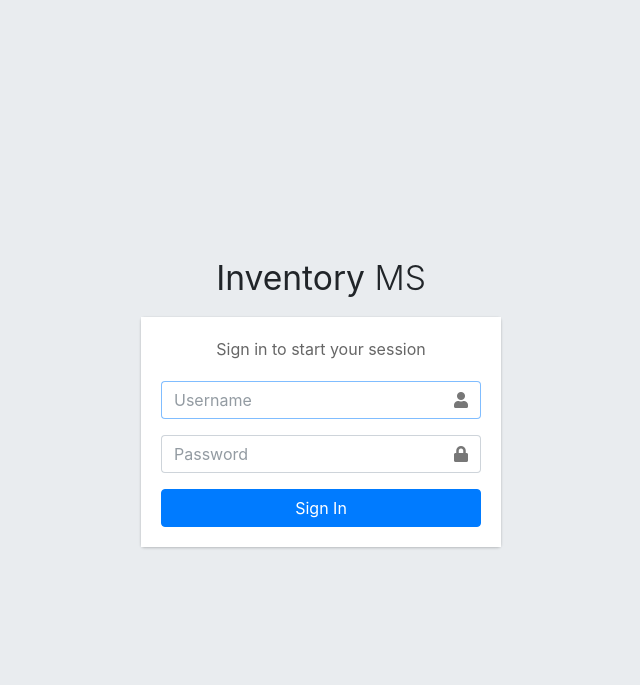
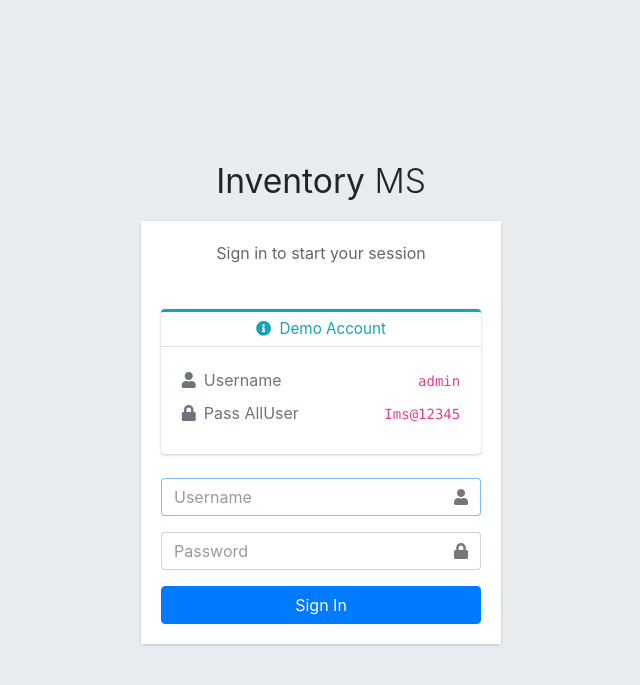
Before and after one commit to ChhomVireak/InventoryManagementSystem, a Django app: page /login/ in a window 1280 px wide. Shown: the top 685 px of the page, without its empty margins (319-959 px from the left). Run offline with Django 5.2, Linux system fonts and the light colour scheme; some libraries are stand-ins or nearby versions.

Commit message:
Prepare for deploy

```diff
--- a/app_backend/templates/pages/auth/login.html
+++ b/app_backend/templates/pages/auth/login.html
@@ -1,7 +1,8 @@
 {% load static %}<!DOCTYPE html>
 <html lang="en">
 <head>
-    <meta charset="utf-8"><meta name="viewport" content="width=device-width, initial-scale=1">
+    <meta charset="utf-8">
+    <meta name="viewport" content="width=device-width, initial-scale=1">
     <title>IMS | Log in</title>
     <link rel="stylesheet" href="{% static 'plugins/fontawesome-free/css/all.min.css' %}">
     <link rel="stylesheet" href="{% static 'dist/css/adminlte.min.css' %}">
@@ -9,23 +10,51 @@
 <body class="hold-transition login-page">
 <div class="login-box">
     <div class="login-logo"><b>Inventory</b> MS</div>
-    <div class="card"><div class="card-body login-card-body">
+    <div class="card">
+        <div class="card-body login-card-body">
             <p class="login-box-msg">Sign in to start your session</p>
-        {% if error %}<div class="alert alert-danger">{{ error }}</div>{% endif %}
+            {% if error %}
+                <div class="alert alert-danger">{{ error }}</div>{% endif %}
+            <div class="card card-outline card-info mt-4 mb-4">
+                <div class="card-header py-2 text-center">
+                    <h3 class="card-title float-none text-info" style="font-size: 0.95rem;">
+                        <i class="fas fa-info-circle mr-1"></i> Demo Account
+                    </h3>
+                </div>
+                <div class="card-body p-3">
+                    <table class="table table-sm table-borderless mb-2">
+                        <tr>
+                            <td class="text-muted"><i class="fas fa-user mr-2"></i>Username</td>
+                            <td class="text-right"><code id="demo-user">admin</code></td>
+                        </tr>
+                        <tr>
+                            <td class="text-muted"><i class="fas fa-lock mr-2"></i>Pass AllUser</td>
+                            <td class="text-right"><code id="demo-pass">Ims@12345</code></td>
+                        </tr>
+
+                    </table>
+
+                </div>
+            </div>
             <form method="post" action="/login/">
                 {% csrf_token %}
                 <input type="hidden" name="next" value="{{ next }}">
                 <div class="input-group mb-3">
                     <input type="text" name="username" class="form-control" placeholder="Username" autofocus required>
-                <div class="input-group-append"><div class="input-group-text"><span class="fas fa-user"></span></div></div>
+                    <div class="input-group-append">
+                        <div class="input-group-text"><span class="fas fa-user"></span></div>
+                    </div>
                 </div>
                 <div class="input-group mb-3">
                     <input type="password" name="password" class="form-control" placeholder="Password" required>
-                <div class="input-group-append"><div class="input-group-text"><span class="fas fa-lock"></span></div></div>
+                    <div class="input-group-append">
+                        <div class="input-group-text"><span class="fas fa-lock"></span></div>
+                    </div>
                 </div>
                 <button type="submit" class="btn btn-primary btn-block">Sign In</button>
             </form>
-    </div></div>
+        </div>
+    </div>
 </div>
 </body>
 </html>
```
Lines whose indentation alone changed are shown as unchanged.
